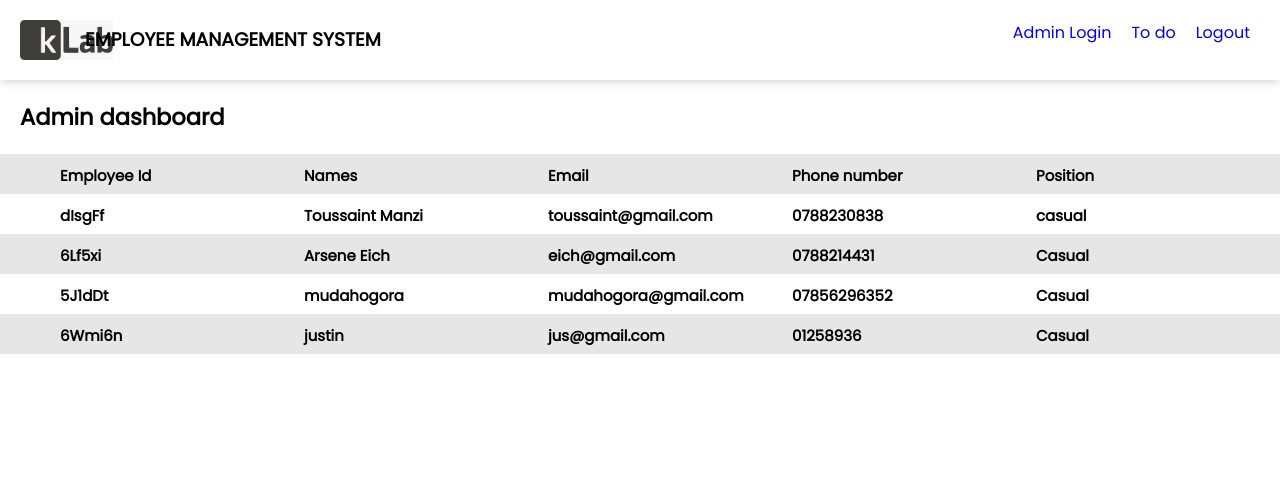
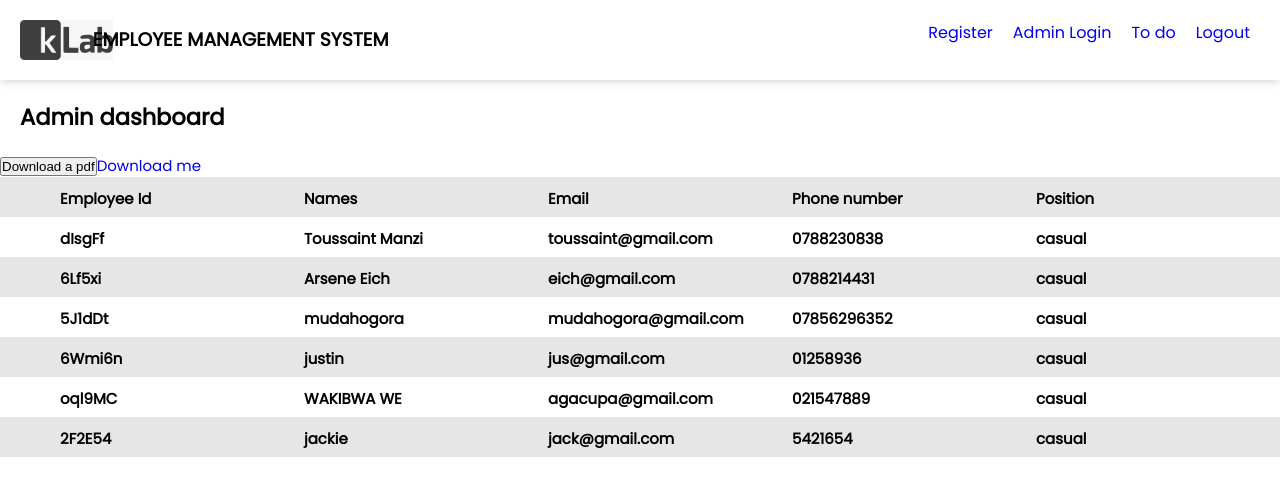
Before and after one commit to Toussaint-Manzi/React-Employee-management-system, a React (Create React App) app: page /admin in a window 1280 px wide. Shown: the top 496 px of the page. Built offline with nearby package versions, Linux system fonts and the light colour scheme; data requests are answered from the project's data file.

Commit message:
adding jsPDF and csv

```diff
--- a/db/db.json
+++ b/db/db.json
@@ -22,14 +22,15 @@
       "name": "Toussaint Manzi",
       "email": "toussaint@gmail.com",
       "phone": "0788230838",
-      "password": "12345",
-      "position": "casual"
+      "position": "casual",
+      "password": "12345"
     },
     {
       "id": "6Lf5xi",
       "name": "Arsene Eich",
       "email": "eich@gmail.com",
       "phone": "0788214431",
+      "position": "casual",
       "password": "12345"
     },
     {
@@ -37,6 +38,7 @@
       "name": "mudahogora",
       "email": "mudahogora@gmail.com",
       "phone": "07856296352",
+      "position": "casual",
       "password": "12345"
     },
     {
@@ -44,6 +46,23 @@
       "name": "justin",
       "email": "jus@gmail.com",
       "phone": "01258936",
+      "position": "casual",
+      "password": "12345"
+    },
+    {
+      "id": "oql9MC",
+      "name": "WAKIBWA WE ",
+      "email": "agacupa@gmail.com",
+      "phone": "021547889",
+      "position": "casual",
+      "password": "fdghj"
+    },
+    {
+      "id": "2F2E54",
+      "name": "jackie",
+      "email": "jack@gmail.com",
+      "phone": "5421654",
+      "position": "casual",
       "password": "12345"
     }
   ]
--- a/package.json
+++ b/package.json
@@ -7,7 +7,10 @@
     "@testing-library/react": "^13.3.0",
     "@testing-library/user-event": "^13.5.0",
     "axios": "^0.27.2",
+    "jspdf": "^2.5.1",
+    "jspdf-autotable": "^3.5.25",
     "react": "^18.1.0",
+    "react-csv": "^2.2.2",
     "react-dom": "^18.1.0",
     "react-icons": "^4.4.0",
     "react-router-dom": "^6.3.0",
--- a/public/index.html
+++ b/public/index.html
@@ -14,7 +14,7 @@
       manifest.json provides metadata used when your web app is installed on a
       user's mobile device or desktop. See https://developers.google.com/web/fundamentals/web-app-manifest/
     -->
-    <link rel="manifest" href="%PUBLIC_URL%/manifest.json" />
+    <!-- <link rel="manifest" href="%PUBLIC_URL%/manifest.json" /> -->
     <!--
       Notice the use of %PUBLIC_URL% in the tags above.
       It will be replaced with the URL of the `public` folder during the build.
--- a/src/components/Admin.js
+++ b/src/components/Admin.js
@@ -1,16 +1,47 @@
 import { useState,useEffect } from 'react'
 import axios from 'axios'
+import jsPDF from "jspdf";
+import autoTable from 'jspdf-autotable';
+import { CSVLink, CSVDownload } from "react-csv";
+
 
 const Admin = () => {
 
   const [ tasks, setTasks ] = useState([]);
   const [isLoading , setisLoading] = useState(true)
   const url = "http://localhost:8000/Employee";
+  const doc = new jsPDF();
 
 
-  // const getAllTasks = () =>{
 
-  // }
+  const assignCsvData = () =>{
+    let arr = [['EmployeeId','Name', 'Email','Phone number', 'Position']]
+    for (let i=0;i<tasks.length;i++){
+      arr.push(Object.values(tasks[i]));
+
+    }
+    return arr;
+  }
+
+  const csvData = assignCsvData();
+
+
+  const pdfDownloader = () =>{
+    let arr = []
+    for (let i=0;i<tasks.length;i++){
+      arr.push(Object.values(tasks[i]));
+
+    }
+    console.log(arr);
+
+    autoTable(doc, {
+      title: 'Employees data',
+      head: [['EmployeeId','Name', 'Email','Phone number', 'Position']],
+      body: arr,
+    })
+    doc.save('Employee data');
+  }
+
 
   useEffect(()=>{
     axios.get(url).then((res)=>{
@@ -22,6 +53,8 @@ const Admin = () => {
   return (
     <div className='admin'>
       <h2>Admin dashboard</h2>
+      <button onClick={pdfDownloader}>Download a pdf</button>
+      <CSVLink data={csvData}>Download me</CSVLink>
       <ul>
         <li className='dash'>
           <h4>Employee Id</h4>
--- a/src/components/AdminLogin.js
+++ b/src/components/AdminLogin.js
@@ -1,9 +1,28 @@
-import { Navigate } from "react-router-dom"
+import { useNavigate } from "react-router-dom"
+import { useState } from "react";
 
 const AdminLogin = () => {
 
+  const navigate = useNavigate();
+  const [ inputEmail ,setInputEmail] = useState('')
+  const [ inputPassword ,setInputPassword] = useState('')
+
+  const onChange1 = (e) =>{
+    setInputEmail(e.target.value);
+  }
+
+  const onChange2 = (e) =>{
+    setInputPassword(e.target.value);
+  }
+
   const onSubmit = () =>{
-    Navigate("/admin")
+    if(inputEmail === 'admin@gmail.com' && inputPassword === 'admin12'){
+      localStorage.setItem("Email" ,inputEmail)
+      localStorage.setItem("Password" , inputPassword)
+      navigate("/admin")
+    }else {
+      alert("Wrong password")
+    }
   }
 
   return (
@@ -11,9 +30,9 @@ const AdminLogin = () => {
         <h3 className="title">Login here</h3>
         <form className='Lform' onSubmit={onSubmit}>
             <label>Email or username</label>
-            <input type="email" placeholder='Enter Email or username'/>
+            <input type="text" placeholder='Enter Email or username' value={inputEmail} onChange={onChange1}/>
             <label>Password</label>
-            <input type="password" placeholder='Enter Password'/>
+            <input type="password" placeholder='Enter Password' value={inputPassword} onChange={onChange2}/>
             <button className='btn' type='onSubmit'>Login</button>
         </form>
     </div>
--- a/src/components/NavBar.js
+++ b/src/components/NavBar.js
@@ -2,14 +2,21 @@ import klab from '../img/klab.jpg';
 import {Link} from 'react-router-dom';
 
 const NavBar = () => {
+
+  const handleLogout = () =>{
+    localStorage.clear();
+    window.location.replace("http://localhost:3000")
+  }
+
   return (
     <div className='navBar'>
         <img src={klab} alt="klab" className='klab'/>
         <h3 className='headerTitle'>EMPLOYEE MANAGEMENT SYSTEM</h3>
         <ul className="list">
+            <li><Link to="/" className='link'>Register</Link></li>
             <li><Link to="/adminlogin" className='link'>Admin Login</Link></li>
             <li><Link to="/todo" className='link'>To do</Link></li>
-            <li><Link to="/logout" className='link'>Logout</Link></li>
+            <li><Link to="/logout" className='link' onClick={handleLogout}>Logout</Link></li>
         </ul>
     </div>
   )
--- a/src/components/Todo.js
+++ b/src/components/Todo.js
@@ -14,7 +14,6 @@ const Todo = () => {
     axios.delete(`${url}/${id}`).then((res)=>{
       setTodos(res.data);
     })
-    // setTodos(todos.filter((todo) => todo.id !== id));
   }
 
   return (
--- a/src/index.css
+++ b/src/index.css
@@ -44,7 +44,7 @@ h5{
 } */
 
 .navBar .headerTitle{
-  margin-left: -650px;
+  margin-left: -550px;
   padding-top: 5px;
 }
 
```
Also changed, not shown: src/components/Logout.js (added, +9 -0 lines), 2 other files (tests, documents, lock files or other folders).
